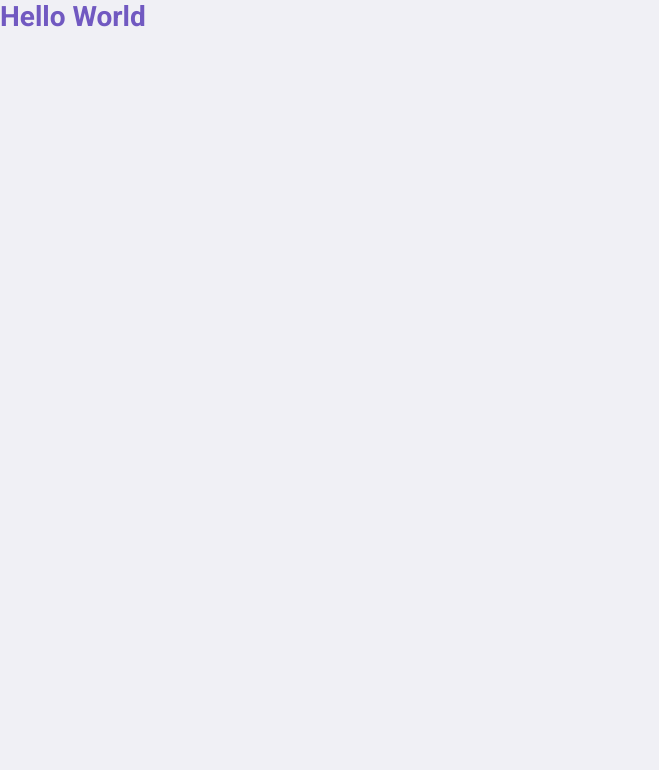
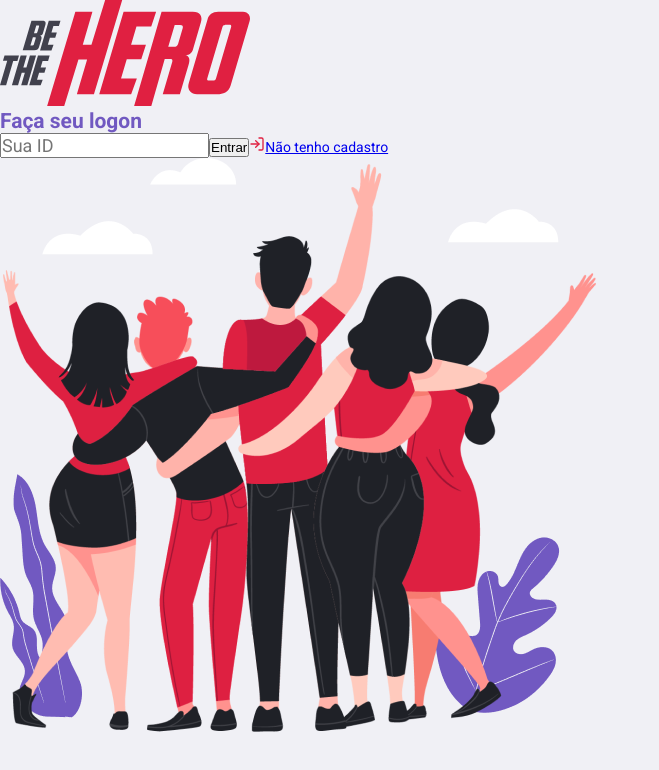
Before and after one commit to Victor7095/omnistack11-web, a React (Create React App) app: page /register in a window 1280 px wide. Shown: the top 770 px of the page, without its empty margins (0-659 px from the left). Built offline with nearby package versions, Linux system fonts and the light colour scheme.

Commit message:
Login structure

```diff
--- a/package.json
+++ b/package.json
@@ -8,6 +8,7 @@
     "@testing-library/user-event": "^7.2.1",
     "react": "^16.13.1",
     "react-dom": "^16.13.1",
+    "react-icons": "^3.9.0",
     "react-scripts": "3.4.1"
   },
   "scripts": {
--- a/src/pages/Logon/index.js
+++ b/src/pages/Logon/index.js
@@ -1,10 +1,31 @@
 import React from 'react';
+import { FiLogIn } from "react-icons/fi";
 
 import './styles.css';
 
+import logoImg from '../../assets/logo.svg';
+import heroesImg from '../../assets/heroes.png';
+
 function Logon({children}) {
   return (
-    <h1>Hello World</h1>
+    <div className="logon-container">
+      <section className="form">
+        <img src={logoImg} alt="Be The Hero"/>
+
+        <form>
+            <h1>Faça seu logon</h1>
+            <input placeholder="Sua ID"/>
+            <button type="submit">Entrar</button>
+
+            <a href="/register">
+                <FiLogIn size={16} color="#E02041"/>
+                Não tenho cadastro
+            </a>
+        </form>
+      </section>
+
+      <img src={heroesImg} alt="Heroes"/>
+    </div>
   );
 }
 
```
Also changed, not shown: 1 other file (tests, documents, lock files or other folders).
